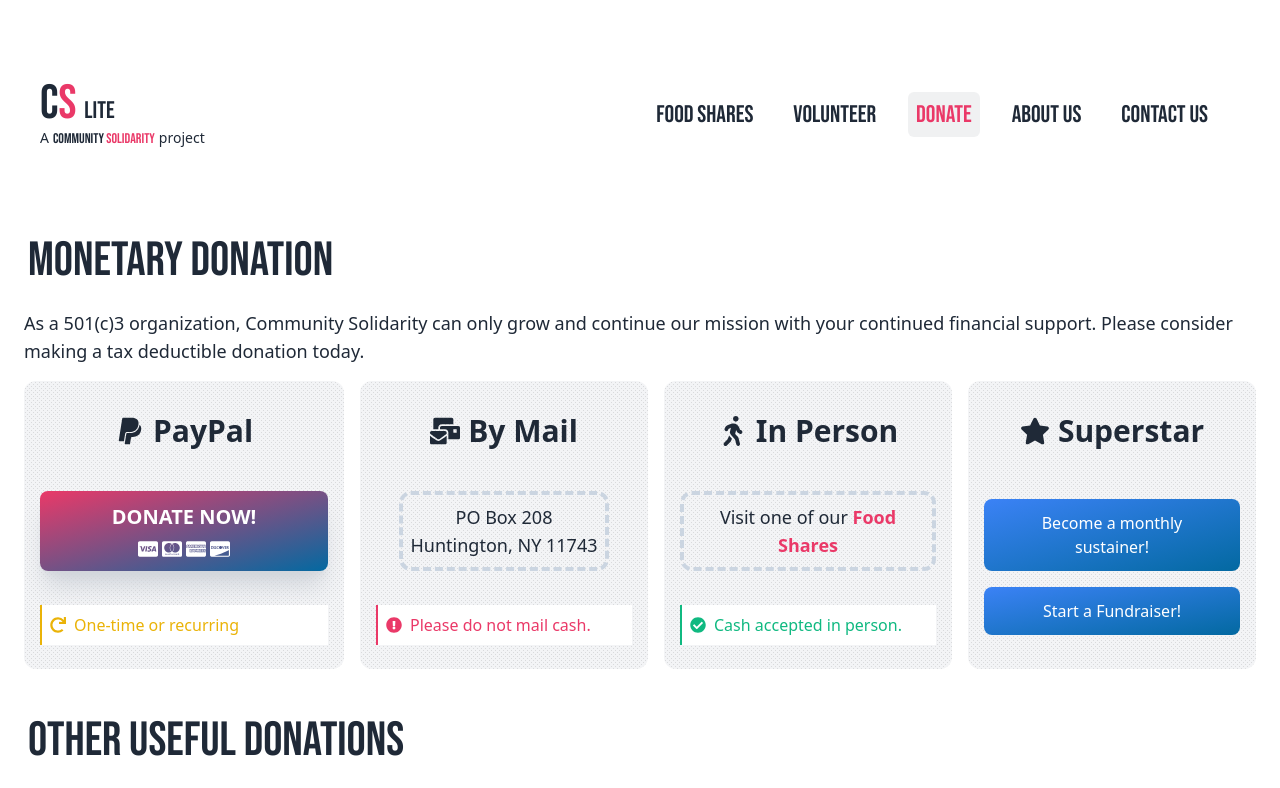
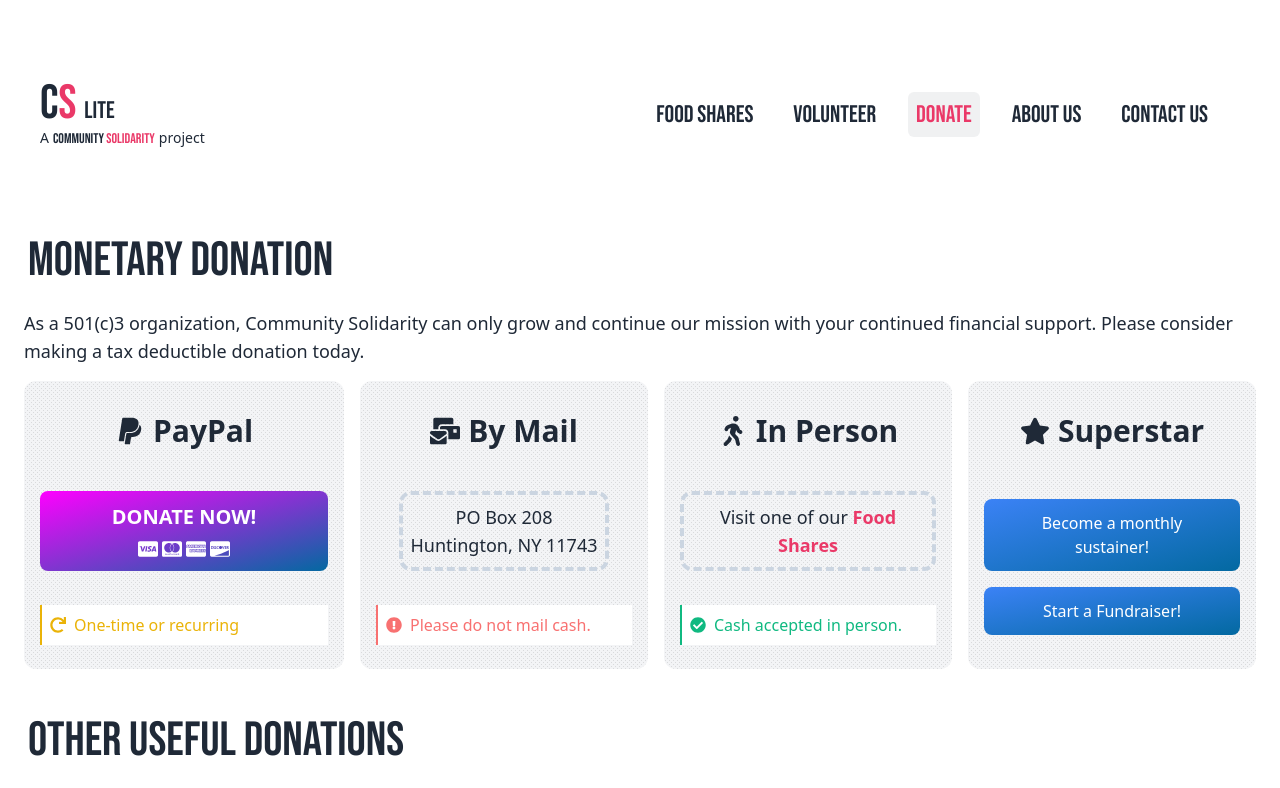
Before and after one commit to just214/cs-lite, a Next.js app: page /donate in a window 1280 px wide. Shown: the top 788 px of the page. Built offline with nearby package versions, Linux system fonts and the light colour scheme.

Commit message:
refactor: updates to donate button styles

```diff
--- a/src/components/DonateButton.tsx
+++ b/src/components/DonateButton.tsx
@@ -39,7 +39,7 @@ export const DonateButton = () => (
 
     <button
       type="submit"
-      className="cursor-pointer transition-colors duration-1000 ease-in-out inline-flex shadow-xl dark:shadow-black shadow-gray-300  items-center gap-2 text-white font-medium justify-center rounded-lg py-3 px-6 border-none  bg-gradient-to-br hover:bg-gradient-to-bl hover:bg-opacity-90 from-cs-pink  to-sky-700 flex-col !w-72"
+      className="cursor-pointer transition-colors duration-1000  ease-in-out inline-flex glow   items-center gap-2 text-white font-medium justify-center rounded-lg py-3 px-6 border-none  bg-gradient-to-br hover:bg-gradient-to-bl hover:bg-opacity-90 from-[magenta]  to-sky-700 flex-col !w-72"
     >
       <p className="font-bold text-xl uppercase">Donate now!</p>
       <div className="items-center gap-1 flex text-xl">
--- a/src/pages/donate.tsx
+++ b/src/pages/donate.tsx
@@ -65,7 +65,7 @@ export default function Page() {
             title="By Mail"
             icon={FaMailBulk}
             Footer={
-              <p className="w-full flex items-center gap-2 my-2 text-base border-l-2 border-cs-pink surface p-2 text-cs-pink">
+              <p className="w-full flex items-center gap-2 my-2 text-base border-l-2 border-red-400 surface p-2 text-red-400">
                 <FaExclamationCircle /> Please do not mail cash.
               </p>
             }
```
